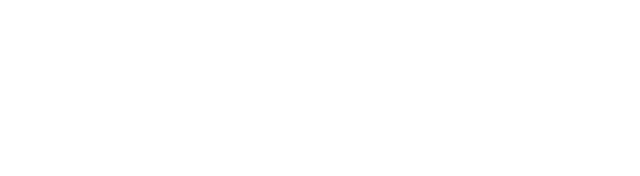
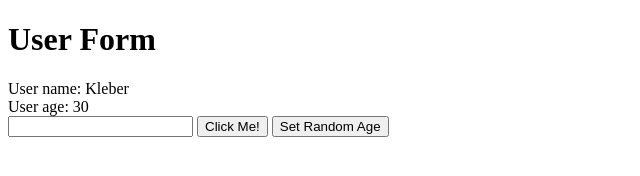
Before and after one commit to GuiJordao21/webApp, a website with bundled scripts: page index.html in a window 1280 px wide. Shown: the whole page, without its empty margins (0-640 px from the left). Built offline with nearby package versions, Linux system fonts and the light colour scheme; data requests are answered from the project's data file.

Commit message:
feat(age update) user:
REally simple way to update user age at realtime

```diff
--- a/index.html
+++ b/index.html
@@ -6,6 +6,7 @@
     <title>ts course</title>
   </head>
   <body>
+    <div id="root"></div>
     <script src="./src/index.ts"></script>
   </body>
 </html>
--- a/src/index.ts
+++ b/src/index.ts
@@ -1,9 +1,8 @@
-import { User } from "./models/User";
+import { UserForm } from "./views/UserForm"
+import { User } from "./models/User"
 
-const collection = User.buildUserCollection()
+const user = User.buildUser({name: "Kleber", age:30})
 
-collection.on("change", ()=>{
-  console.log(collection.models);
-})
+const userForm = new UserForm(document.getElementById("root"), user);
 
-collection.fetch()
+userForm.render()
--- a/src/models/user.ts
+++ b/src/models/user.ts
@@ -28,4 +28,9 @@ export class User extends BaseModel<UserProps> {
     (json: UserProps) => User.buildUser(json)
   )
  }
+
+ setRandomAge():void {
+   const age = Math.round(Math.random() * 100)
+   this.set({ age });
+ }
 }
--- a/src/views/UserForm.ts
+++ b/src/views/UserForm.ts
@@ -1,18 +1,59 @@
-export class UserFormc {
-  constructor(public parent: Element){}
+import { User } from "../models/User"
+
+export class UserForm {
+  constructor(public parent: Element, public model: User){
+    this.bindModel();
+  }
+
+  bindModel(): void {
+    this.model.on("change", () => {
+      this.render()
+    })
+  }
+
+  eventsMap(): { [key:string]: () => void } {
+    return {
+      "click:.set-age":this.onSetAgeClick
+    }
+  }
+
+  onSetAgeClick = (): void => {
+    console.log("Set age button was clicked");
+    this.model.setRandomAge();
+  }
 
   template(): string {
     return `
       <div>
         <h1>User Form</h1>
-        <input />
+        <div>User name: ${this.model.get("name")}</div>
+        <div>User age: ${this.model.get("age")}</div>
+        <input/>
+        <button>Click Me!</button>
+        <button class="set-age">Set Random Age</button>
       </div>
     `
   }
 
+  bindEvents(fragment: DocumentFragment): void {
+    const eventsMap =this.eventsMap();
+
+    for(let eventKey in eventsMap){
+      const [eventName, selector] = eventKey.split(":");
+
+      fragment.querySelectorAll(selector).forEach(element => {
+        element.addEventListener(eventName, eventsMap[eventKey])
+      })
+    }
+  }
+
   render(): void {
+    this.parent.innerHTML = "";
+
     const templateElement = document.createElement("template");
     templateElement.innerHTML = this.template();
+
+    this.bindEvents(templateElement.content);
 
     this.parent.append(templateElement.content)
   }
```
